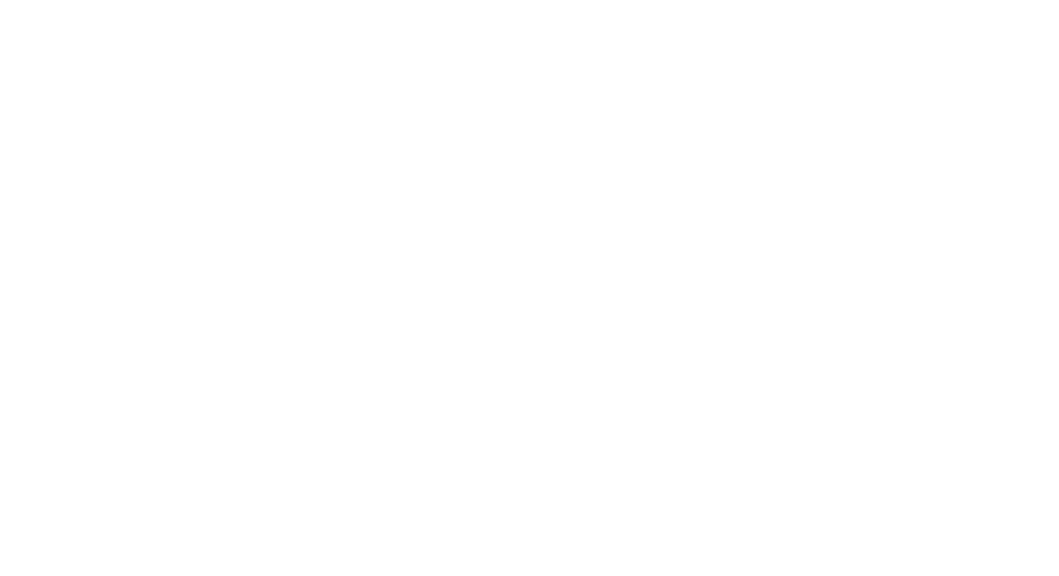
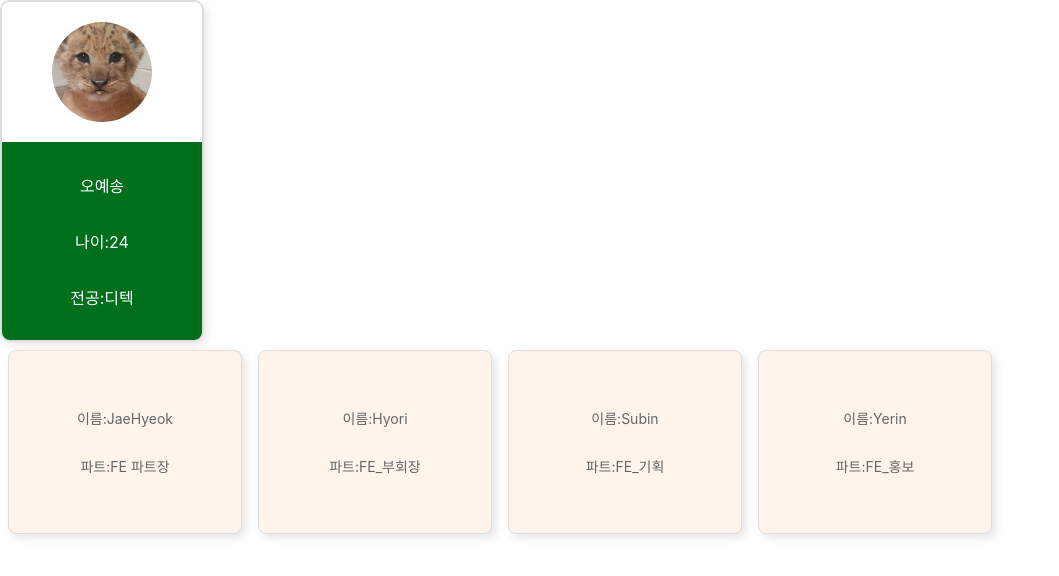
Before and after one commit to likelion-inha-13/FE-react-component-props, a React (Create React App) app: page / in a window 1280 px wide. Shown: the top 576 px of the page, without its empty margins (0-1059 px from the left). Built offline with nearby package versions, Linux system fonts and the light colour scheme.

Commit message:
멋사 프론트 리액트 과제

```diff
--- a/src/App.js
+++ b/src/App.js
@@ -4,7 +4,12 @@ import StaffPage from "./page/StaffPage";
 /* 여기에 Page들을 import 한 후 하나 씩 확인!! */
 
 const App = () => {
-  return <div></div>;
+  return(
+    <div>
+      <HomePage />
+      <StaffPage />
+    </div>
+  )
 };
 
 export default App;
--- a/src/components/StaffProfile/StaffProfile.jsx
+++ b/src/components/StaffProfile/StaffProfile.jsx
@@ -1,8 +1,13 @@
 import React from "react";
 import "./StaffProfile.css";
 
-const StaffProfile = () => {
-  return <div></div>;
+const StaffProfile = (props) => {
+  return (
+    <div class="staff-card">
+      <p>이름:{props.name}</p>
+      <p>파트:{props.part}</p>
+    </div>
+  );
 };
 
 export default StaffProfile;
--- a/src/components/UserProfile/UserProfile.jsx
+++ b/src/components/UserProfile/UserProfile.jsx
@@ -2,6 +2,19 @@ import React from "react";
 import "./UserProfile.css";
 import lionImage from "./lion.jpeg";
 
-const UserProfile = () => {};
+const UserProfile = (props) => {
+    return (
+        <div class="profile-card">
+            <div class="profile-top">
+                <img src={lionImage} alt="아기사자" class="profile-img" />
+            </div>
+            <div class="profile-info">
+                <p>{props.name}</p>
+                <p>나이:{props.age}</p>
+                <p>전공:{props.major}</p>
+            </div>
+        </div>
+    );
+};
 
 export default UserProfile;
--- a/src/page/HomePage.jsx
+++ b/src/page/HomePage.jsx
@@ -3,7 +3,7 @@ import UserProfile from "../components/UserProfile/UserProfile";
 const HomePage = () => {
   return (
     <div>
-      <UserProfile />
+      <UserProfile name="오예송" age={24} major="디텍"/>
     </div>
   );
 };
--- a/src/page/StaffPage.jsx
+++ b/src/page/StaffPage.jsx
@@ -1,4 +1,5 @@
 import React from "react";
+import StaffProfile from "../components/StaffProfile/StaffProfile";
 
 const StaffPage = () => {
   const staffs = [
@@ -8,7 +9,17 @@ const StaffPage = () => {
     { name: "Yerin", part: "FE_홍보" },
   ];
 
-  return <div></div>;
+  return (
+    <div style={{display: "flex"}}>
+      {staffs.map((staff, index) => (
+        <StaffProfile
+          key={index}
+          name={staff.name}
+          part={staff.part}
+        />
+      ))}
+    </div>
+  );
 };
 
 export default StaffPage;
```
